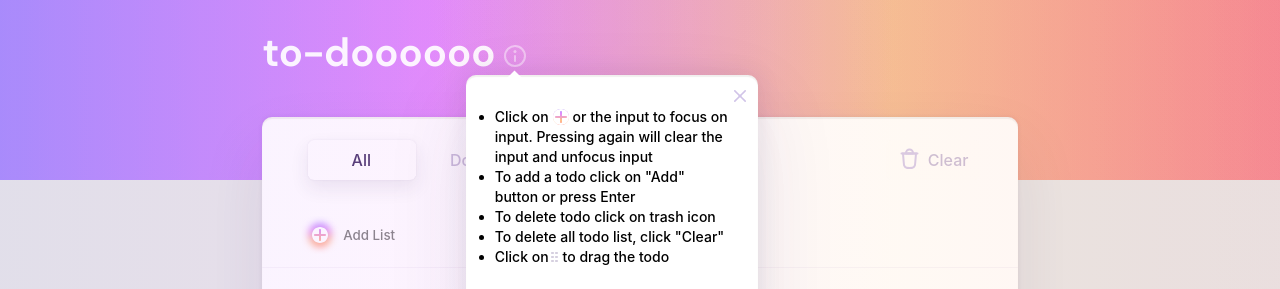
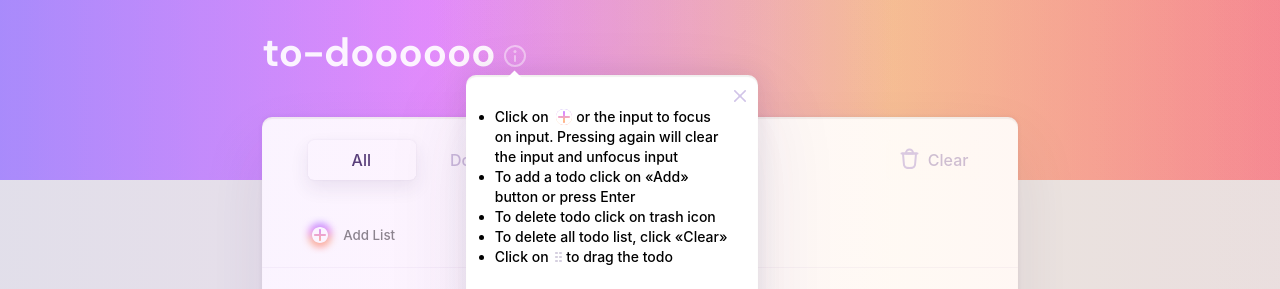
Before and after one commit to kirillleogky/To-Do-List, a React (Create React App) app: page / in a window 1280 px wide. Both pictures are taken after a click on the element 510 px from the left and 57 px from the top of the page. Shown: the top 289 px of the page. Built offline with nearby package versions, Linux system fonts and the light colour scheme.

Commit message:
feat: make on-screen typography

```diff
--- a/src/components/head/tips/tips.js
+++ b/src/components/head/tips/tips.js
@@ -15,18 +15,21 @@ function addTips(props) {
       />
       <ul className="tips_block-tips">
         <li>
-          Click on
+          Click on&nbsp;
           <img src={inputIcon} alt="icon" className="input_icon" />
-          or the input to focus on input. Pressing again will clear the input
-          and unfocus input
+          or&nbsp;the input to&nbsp;focus on&nbsp;input. Pressing again will
+          clear the input and unfocus input
         </li>
-        <li>To add a todo click on &quot;Add&quot; button or press Enter</li>
-        <li>To delete todo click on trash icon</li>
-        <li>To delete all todo list, click &quot;Clear&quot;</li>
         <li>
-          Click on
+          To&nbsp;add a&nbsp;todo click on&nbsp;&laquo;Add&raquo; button
+          or&nbsp;press Enter
+        </li>
+        <li>To&nbsp;delete todo click on&nbsp;trash icon</li>
+        <li>To&nbsp;delete all todo list, click &laquo;Clear&raquo;</li>
+        <li>
+          Click on&nbsp;
           <img src={dndIcon} alt="icon" className="dnd_icon" />
-          to drag the todo
+          to&nbsp;drag the todo
         </li>
       </ul>
     </div>
```
